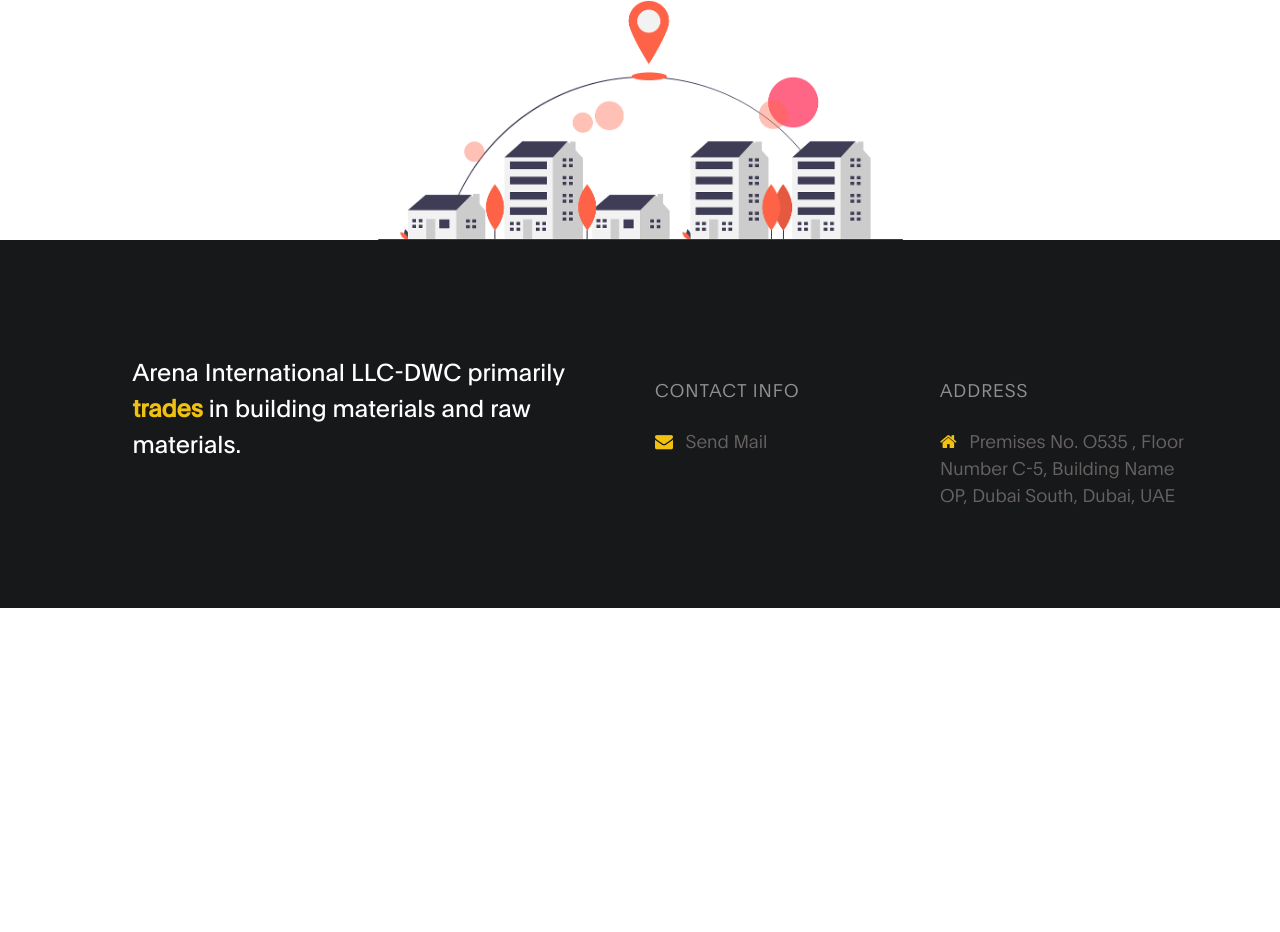
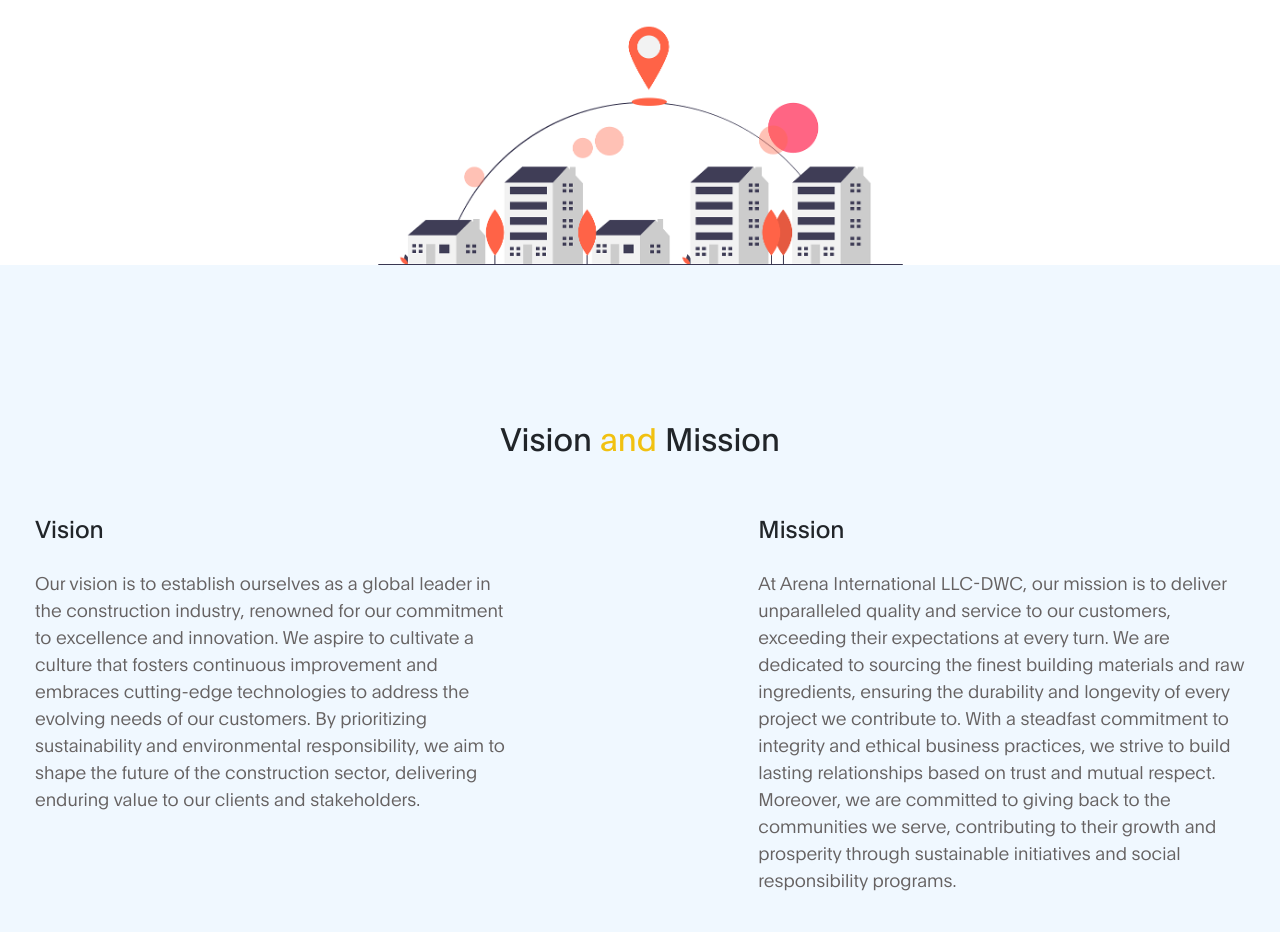
Before and after one commit to mustafacor/arena-int-landing-page, a plain HTML site: page index.html in a window 1280 px wide. Shown: the part 1353-2285 px from the top of the page. Before the commit the page ends 1961 px from the top, so only its background shows below. Drawn offline with Linux system fonts and the light colour scheme.

Commit message:
logo & vision mission

```diff
--- a/index.html
+++ b/index.html
@@ -18,6 +18,8 @@ https://templatemo.com/tm-538-digital-trend
       name="viewport"
       content="width=device-width, initial-scale=1, maximum-scale=1"
     />
+    <!-- favicon -->
+    <link rel="shortcut icon" href="images/logo.png" />
 
     <link rel="stylesheet" href="css/bootstrap.min.css" />
     <link rel="stylesheet" href="css/font-awesome.min.css" />
@@ -32,9 +34,16 @@ https://templatemo.com/tm-538-digital-trend
     <!-- MENU BAR -->
     <nav class="navbar navbar-expand-lg">
       <div class="container">
-        <a class="navbar-brand" style="font-size: 1rem" href="index.html">
-          <i class="fa fa-line-chart"></i>
+        <a
+          class="navbar-brand"
+          style="font-size: 1rem; display: flex; gap: 1rem"
+          href="index.html"
+        >
+          <!-- <i class="fa fa-line-chart"></i> -->
+          <img src="/images/logo.png" alt="logo" style="max-height: 50px" />
+          <span style="align-self: flex-end; font-weight: bolder">
             ARENA INTERNATIONAL LLC-DWC
+          </span>
         </a>
 
         <!-- <button
@@ -92,7 +101,7 @@ https://templatemo.com/tm-538-digital-trend
               >
 
               <strong
-                class="d-block py-3  text-white"
+                class="d-block py-3 text-white"
                 data-aos="fade-up"
                 data-aos-delay="200"
                 ><i class="fa fa-envelope mr-2"></i
@@ -148,104 +157,56 @@ https://templatemo.com/tm-538-digital-trend
     </section>
 
     <!-- PROJECT -->
-    <!-- <section class="project section-padding" id="project">
+    <section class="project section-padding" id="project">
       <div class="container-fluid">
+        <div class="row" style="padding: 20px">
+          <div class="col-lg-12 col-12">
+            <h2 class="mb-5 text-center" data-aos="fade-up">
+              Vision <strong> and </strong> Mission
+            </h2>
             <div class="row">
-
-                    <div class="col-lg-12 col-12">
-
-                        <h2 class="mb-5 text-center" data-aos="fade-up">
-                            Please take a look through our
-                            <strong>featured Digital Trends</strong>
-                        </h2>
-
-                         <div class="owl-carousel owl-theme" id="project-slide">
-                              <div class="item project-wrapper" data-aos="fade-up" data-aos-delay="100">
-                                   <img src="images/project/project-image01.jpg" class="img-fluid" alt="project image">
-
-                                   <div class="project-info">
-                                        <small>Marketing</small>
-
-                                        <h3>
-                                             <a href="project-detail.html">
-                                                  <span>Sweet Go Agency</span>
-                                                  <i class="fa fa-angle-right project-icon"></i>
-                                             </a>
-                                        </h3>
+              <div class="col-lg-5 col-12">
+                <h3 class="mb-4" data-aos="fade-up">Vision</h4>
+                <p data-aos="fade-up">
+                  Our vision is to establish ourselves as a global leader in the
+                  construction industry, renowned for our commitment to
+                  excellence and innovation. We aspire to cultivate a culture
+                  that fosters continuous improvement and embraces cutting-edge
+                  technologies to address the evolving needs of our customers.
+                  By prioritizing sustainability and environmental
+                  responsibility, we aim to shape the future of the construction
+                  sector, delivering enduring value to our clients and
+                  stakeholders.
+                </p>
               </div>
-                              </div>
-
-                              <div class="item project-wrapper" data-aos="fade-up">
-                                   <img src="images/project/project-image02.jpg" class="img-fluid" alt="project image">
-
-                                   <div class="project-info">
-                                        <small>Website</small>
-
-                                        <h3>
-                                             <a href="project-detail.html">
-                                                  <span>Smart Ladies</span>
-                                                  <i class="fa fa-angle-right project-icon"></i>
-                                             </a>
-                                        </h3>
-                                   </div>
-                              </div>
-
-                              <div class="item project-wrapper" data-aos="fade-up">
-                                   <img src="images/project/project-image03.jpg" class="img-fluid" alt="project image">
-
-                                   <div class="project-info">
-                                        <small>Branding</small>
-
-                                        <h3>
-                                             <a href="project-detail.html">
-                                                  <span>Shoes factory</span>
-                                                  <i class="fa fa-angle-right project-icon"></i>
-                                             </a>
-                                        </h3>
-                                   </div>
-                              </div>
-
-                              <div class="item project-wrapper" data-aos="fade-up">
-                                   <img src="images/project/project-image04.jpg" class="img-fluid" alt="project image">
-
-                                   <div class="project-info">
-                                        <small>Social Media</small>
-
-                                        <h3>
-                                             <a href="project-detail.html">
-                                                  <span>Race Bicycle</span>
-                                                  <i class="fa fa-angle-right project-icon"></i>
-                                             </a>
-                                        </h3>
-                                   </div>
-                              </div>
-
-                              <div class="item project-wrapper" data-aos="fade-up">
-                                   <img src="images/project/project-image05.jpg" class="img-fluid" alt="project image">
-
-                                   <div class="project-info">
-                                        <small>Video</small>
-
-                                        <h3>
-                                             <a href="project-detail.html">
-                                                  <span>Ultimate HealthCare</span>
-                                                  <i class="fa fa-angle-right project-icon"></i>
-                                             </a>
-                                        </h3>
+              <div class="col-2 col-lg-0"></div>
+              <div class="col-lg-5 col-12">
+                <h3 class="mb-4"
+                data-aos="fade-up">Mission</h4>
+                <p data-aos="fade-up">
+                  At Arena International LLC-DWC, our mission is to deliver
+                  unparalleled quality and service to our customers, exceeding
+                  their expectations at every turn. We are dedicated to sourcing
+                  the finest building materials and raw ingredients, ensuring
+                  the durability and longevity of every project we contribute
+                  to. With a steadfast commitment to integrity and ethical
+                  business practices, we strive to build lasting relationships
+                  based on trust and mutual respect. Moreover, we are committed
+                  to giving back to the communities we serve, contributing to
+                  their growth and prosperity through sustainable initiatives
+                  and social responsibility programs.
+                </p>
               </div>
             </div>
           </div>
         </div>
-
       </div>
-          </div>
-     </section> -->
+    </section>
 
     <!-- TESTIMONIAL -->
     <!-- <section class="testimonial section-padding">
           <div class="container">
                <div class="row">
-
                     <div class="col-lg-6 col-md-5 col-12">
                         <div class="contact-image" data-aos="fade-up">
 
```
Also changed, not shown: images/logo.png (added). Lines whose indentation alone changed are shown as unchanged.
